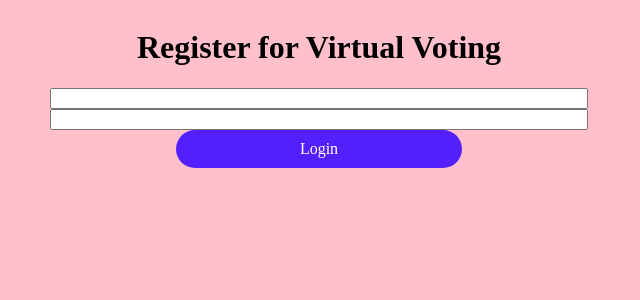
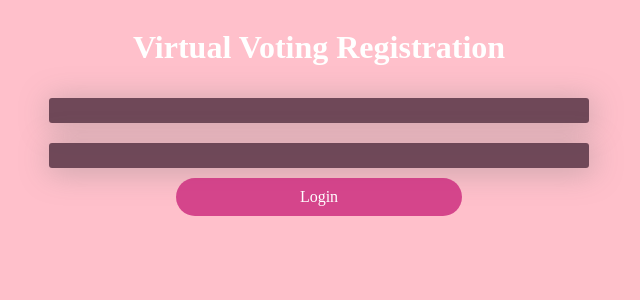
Before and after one commit to enderfree/vvs, an Angular app in the folder client/: page /register in a window 1280 px wide. Shown: the top 300 px of the page, without its empty margins (321-961 px from the left). Built offline with nearby package versions, Linux system fonts and the light colour scheme.

Commit message:
style changes to register page

```diff
--- a/client/src/app/pages/register/register.component.css
+++ b/client/src/app/pages/register/register.component.css
@@ -16,11 +16,17 @@
 
 input{
     width: 60%;
-    margin: auto;
+    margin: 10px auto;
+    padding: 5px;
+    border-radius: 3px;
+    outline: none;
+    border:none;
+    background: rgba(76,43,60,0.8);
+    box-shadow: 2px 3px 30px 2px rgba(125,125,125,0.4);
 }
 
 .btn-all{
-    background: rgba(77,25,325,0.955);
+    background: rgba(203,39,124,0.8);
     color: white;
     width: 30%;
     margin: auto;
@@ -32,4 +38,5 @@ input{
 
 .btn-all:hover{
     background: rgba(122,99,144,0.677);
+    cursor: pointer;
 }
--- a/client/src/app/pages/register/register.component.html
+++ b/client/src/app/pages/register/register.component.html
@@ -1,5 +1,5 @@
 <div class="container">
-    <h1>Register for Virtual Voting</h1>
+    <h1>Virtual Voting Registration</h1>
     <div class="register-content">
 
         <input type="text" name="username">
--- a/client/src/styles.css
+++ b/client/src/styles.css
@@ -1,4 +1,5 @@
 /* You can add global styles to this file, and also import other style files */
 body{
     background: pink;
+    color: white;
 }
```
